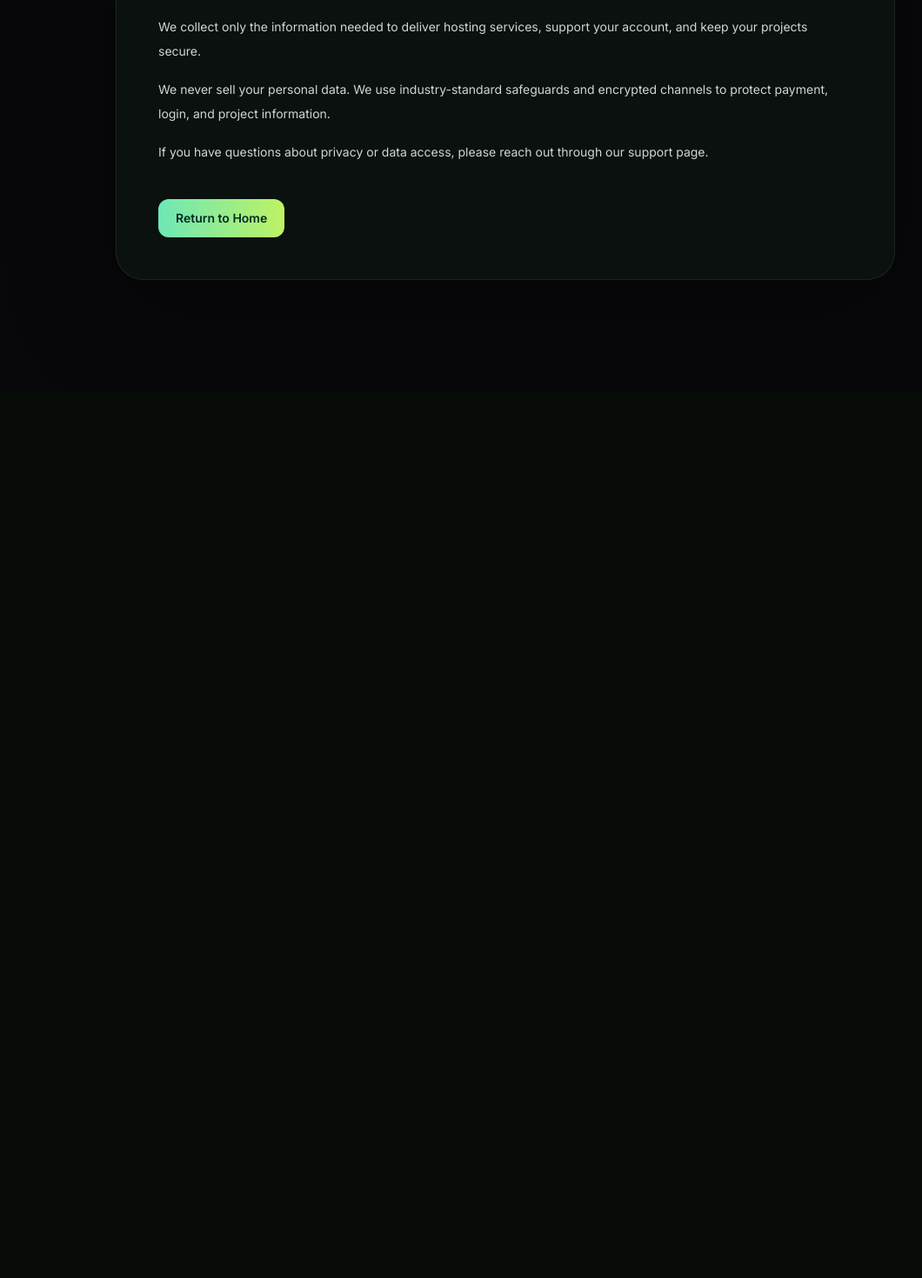
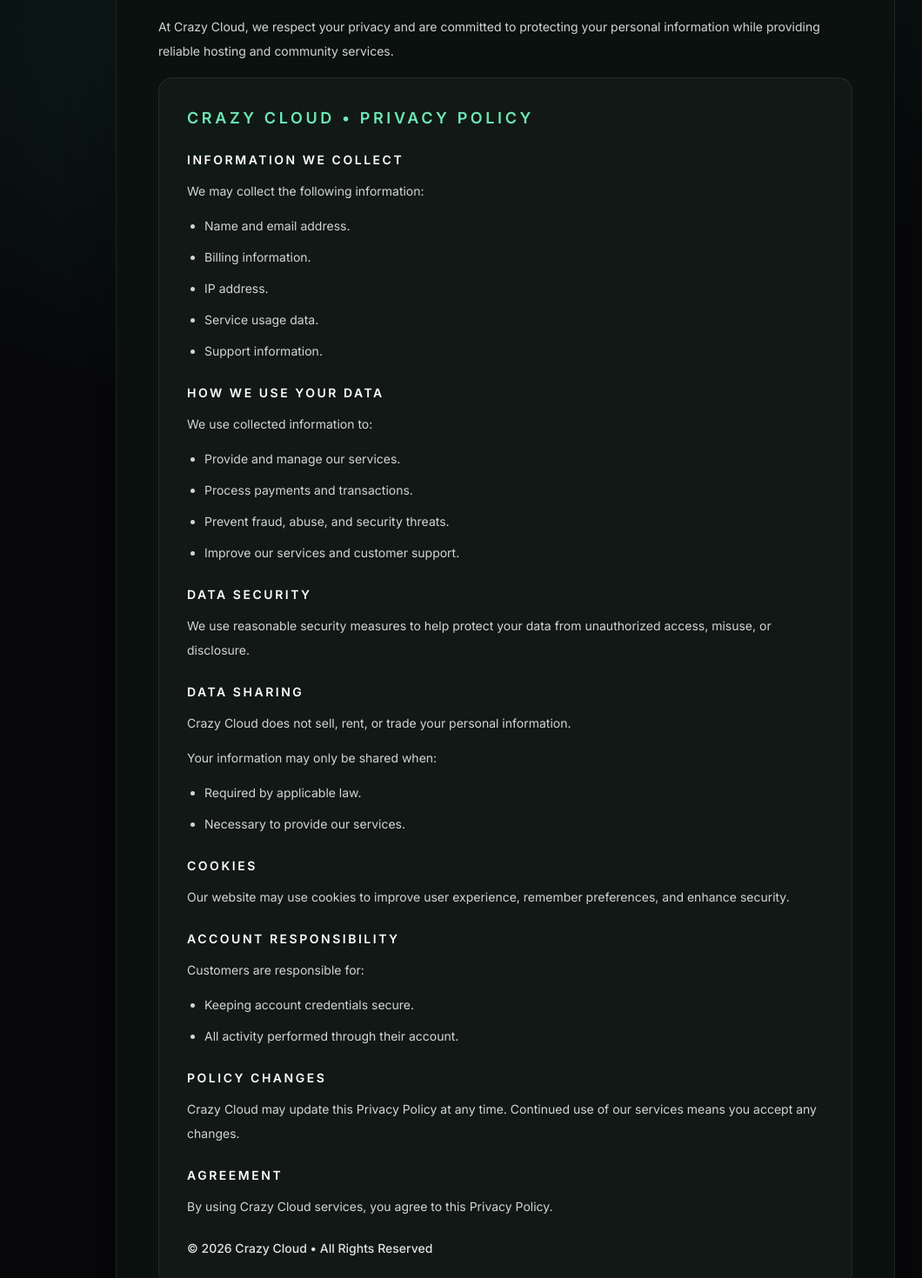
Before and after one commit to UnknownX-D/Crazy-Cloud, a React (Vite) app: page /privacy in a window 1280 px wide. Shown: the part 420-1890 px from the top of the page at 87% size, without its empty margins (59-1119 px from the left). Before the commit the page ends 870 px from the top, so only its background shows below. Built offline with nearby package versions, Linux system fonts and the light colour scheme.

Commit message:
Updated site

```diff
--- a/src/pages/PrivacyPage.tsx
+++ b/src/pages/PrivacyPage.tsx
@@ -2,10 +2,152 @@
 
 export default function PrivacyPage() {
   return (
-    <StaticPage title="Privacy Policy" description="How Crazy Cloud protects your data and keeps your hosting private." >
-      <p>We collect only the information needed to deliver hosting services, support your account, and keep your projects secure.</p>
-      <p>We never sell your personal data. We use industry-standard safeguards and encrypted channels to protect payment, login, and project information.</p>
-      <p>If you have questions about privacy or data access, please reach out through our support page.</p>
+    <StaticPage
+      title="Privacy Policy"
+      description="How Crazy Cloud collects, uses, and protects your personal information."
+    >
+      <p>
+        At Crazy Cloud, we respect your privacy and are committed to protecting
+        your personal information while providing reliable hosting and community services.
+      </p>
+
+      <div className="rounded-2xl border border-white/[.08] bg-white/[.03] p-6 sm:p-8">
+        <h2 className="text-lg font-semibold uppercase tracking-[.2em] text-emerald-300">
+          Crazy Cloud • Privacy Policy
+        </h2>
+
+        <div className="mt-6 space-y-6">
+
+          <section>
+            <h3 className="text-sm font-semibold uppercase tracking-[.18em] text-white">
+              Information We Collect
+            </h3>
+
+            <p className="mt-3 text-zinc-300">
+              We may collect the following information:
+            </p>
+
+            <ul className="mt-3 list-disc space-y-2 pl-5 text-zinc-300">
+              <li>Name and email address.</li>
+              <li>Billing information.</li>
+              <li>IP address.</li>
+              <li>Service usage data.</li>
+              <li>Support information.</li>
+            </ul>
+          </section>
+
+
+          <section>
+            <h3 className="text-sm font-semibold uppercase tracking-[.18em] text-white">
+              How We Use Your Data
+            </h3>
+
+            <p className="mt-3 text-zinc-300">
+              We use collected information to:
+            </p>
+
+            <ul className="mt-3 list-disc space-y-2 pl-5 text-zinc-300">
+              <li>Provide and manage our services.</li>
+              <li>Process payments and transactions.</li>
+              <li>Prevent fraud, abuse, and security threats.</li>
+              <li>Improve our services and customer support.</li>
+            </ul>
+          </section>
+
+
+          <section>
+            <h3 className="text-sm font-semibold uppercase tracking-[.18em] text-white">
+              Data Security
+            </h3>
+
+            <p className="mt-3 text-zinc-300">
+              We use reasonable security measures to help protect your data
+              from unauthorized access, misuse, or disclosure.
+            </p>
+          </section>
+
+
+          <section>
+            <h3 className="text-sm font-semibold uppercase tracking-[.18em] text-white">
+              Data Sharing
+            </h3>
+
+            <p className="mt-3 text-zinc-300">
+              Crazy Cloud does not sell, rent, or trade your personal information.
+            </p>
+
+            <p className="mt-3 text-zinc-300">
+              Your information may only be shared when:
+            </p>
+
+            <ul className="mt-3 list-disc space-y-2 pl-5 text-zinc-300">
+              <li>Required by applicable law.</li>
+              <li>Necessary to provide our services.</li>
+            </ul>
+          </section>
+
+
+          <section>
+            <h3 className="text-sm font-semibold uppercase tracking-[.18em] text-white">
+              Cookies
+            </h3>
+
+            <p className="mt-3 text-zinc-300">
+              Our website may use cookies to improve user experience, remember
+              preferences, and enhance security.
+            </p>
+          </section>
+
+
+          <section>
+            <h3 className="text-sm font-semibold uppercase tracking-[.18em] text-white">
+              Account Responsibility
+            </h3>
+
+            <p className="mt-3 text-zinc-300">
+              Customers are responsible for:
+            </p>
+
+            <ul className="mt-3 list-disc space-y-2 pl-5 text-zinc-300">
+              <li>Keeping account credentials secure.</li>
+              <li>All activity performed through their account.</li>
+            </ul>
+          </section>
+
+
+          <section>
+            <h3 className="text-sm font-semibold uppercase tracking-[.18em] text-white">
+              Policy Changes
+            </h3>
+
+            <p className="mt-3 text-zinc-300">
+              Crazy Cloud may update this Privacy Policy at any time.
+              Continued use of our services means you accept any changes.
+            </p>
+          </section>
+
+
+          <section>
+            <h3 className="text-sm font-semibold uppercase tracking-[.18em] text-white">
+              Agreement
+            </h3>
+
+            <p className="mt-3 text-zinc-300">
+              By using Crazy Cloud services, you agree to this Privacy Policy.
+            </p>
+          </section>
+
+        </div>
+
+        <p className="mt-6 text-sm font-medium text-zinc-200">
+          © 2026 Crazy Cloud • All Rights Reserved
+        </p>
+      </div>
+
+      <p className="mt-8">
+        For questions about privacy or your personal information, contact support
+        through our website or Discord.
+      </p>
     </StaticPage>
   )
 }
```
